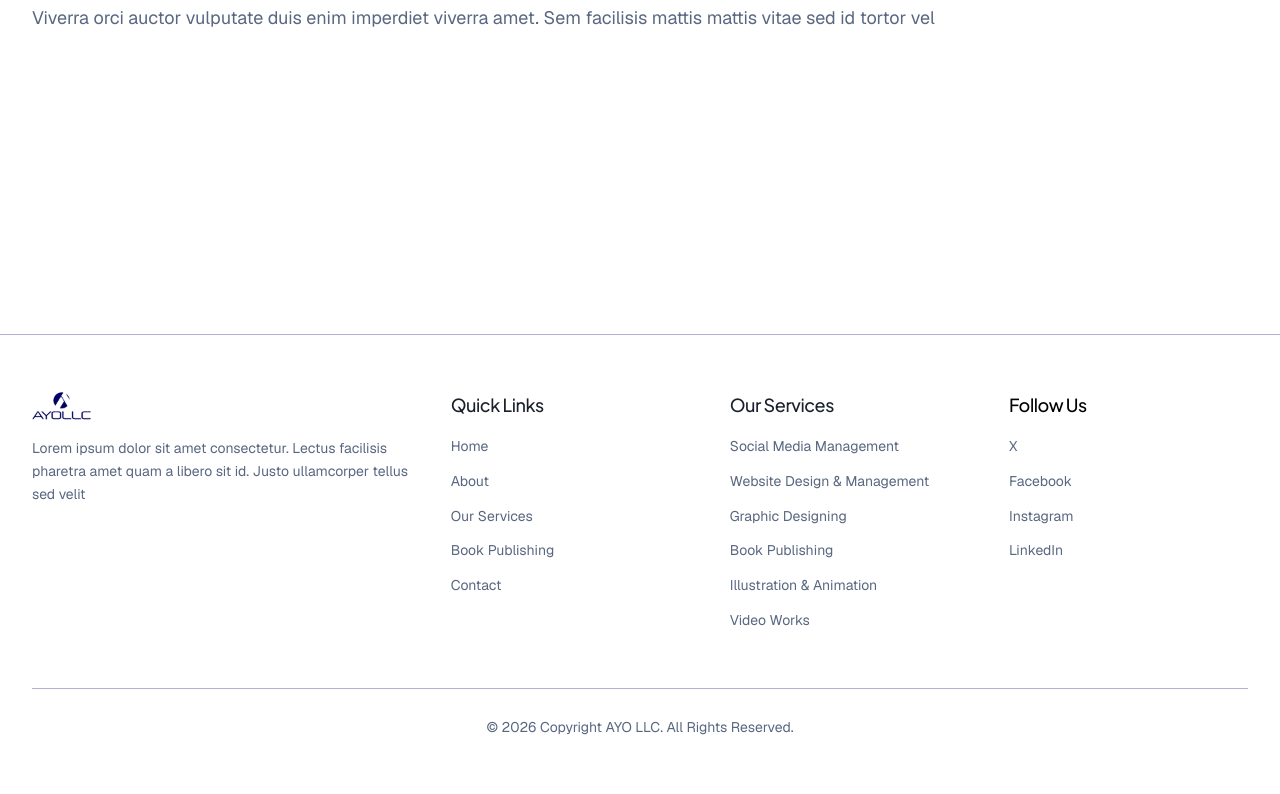
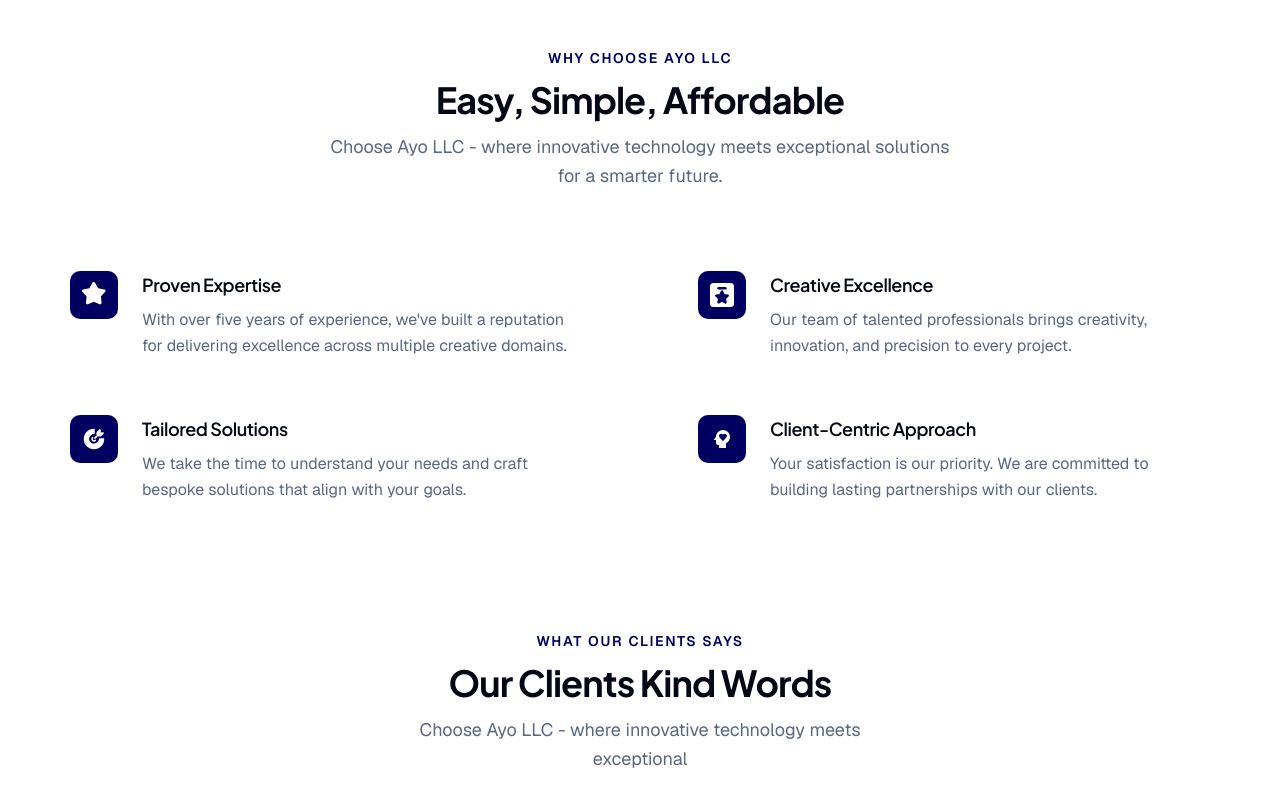
Before and after one commit to AyodEji-09/ayo-llc, a Next.js app: page /about in a window 1280 px wide. Shown: the part 466-1260 px from the top of the page. Before the commit the page ends 1231 px from the top, so only its background shows below. Built offline with nearby package versions, Linux system fonts and the light colour scheme.

Commit message:
feat: about page design

```diff
--- a/app/(app)/about/page.tsx
+++ b/app/(app)/about/page.tsx
@@ -1,8 +1,13 @@
+import { AppCarousel } from "@/components/app-carousel";
+import { BenefitCard } from "@/components/benefit-card";
 import { GridWrapper } from "@/components/grid-wrapper";
+import { benefits } from "@/data";
 
 export default function AboutPage() {
   return (
-    <div className="mx-auto max-w-7xl px-4 pt-8 pb-28 sm:px-6 sm:pt-12 sm:pb-14 lg:px-8">
+    <div className="mx-auto max-w-7xl space-y-24 px-4 pt-8 pb-28 sm:space-y-28 sm:px-6 sm:pt-12 lg:space-y-32 lg:px-8">
+      {/* about  */}
+      <div>
         <GridWrapper
           header="About AYO LLC"
           subtitle="LOREM IPSUM DOLOR"
@@ -11,17 +16,61 @@
 
         <p className="text-primary mt-6 text-base leading-relaxed font-normal sm:text-lg">
           Lorem ipsum dolor sit amet consectetur. Viverra orci auctor vulputate
-        duis enim imperdiet viverra amet. Sem facilisis mattis mattis vitae sed
-        id tortor vel. Eget vulputate nibh sagittis nisl condimentum sed
+          duis enim imperdiet viverra amet. Sem facilisis mattis mattis vitae
+          sed id tortor vel. Eget vulputate nibh sagittis nisl condimentum sed
           placerat eget lacus. Aenean neque sagittis aliquam tellus neque
           est.Lorem ipsum dolor sit amet consectetur. Viverra orci auctor
-        vulputate duis enim imperdiet viverra amet. Sem facilisis mattis mattis
-        vitae sed id tortor vel. Eget vulputate nibh sagittis nisl condimentum
-        sed placerat eget lacus. Aenean neque sagittis aliquam tellus neque
-        est.Lorem ipsum dolor sit amet consectetur. Viverra orci auctor
-        vulputate duis enim imperdiet viverra amet. Sem facilisis mattis mattis
-        vitae sed id tortor vel
+          vulputate duis enim imperdiet viverra amet. Sem facilisis mattis
+          mattis vitae sed id tortor vel. Eget vulputate nibh sagittis nisl
+          condimentum sed placerat eget lacus. Aenean neque sagittis aliquam
+          tellus neque est.Lorem ipsum dolor sit amet consectetur. Viverra orci
+          auctor vulputate duis enim imperdiet viverra amet. Sem facilisis
+          mattis mattis vitae sed id tortor vel
         </p>
+      </div>
+
+      {/* why choose ayo llc */}
+      <section>
+        <div className="mx-auto max-w-2xl text-center">
+          <p className="text-secondary text-xs font-semibold tracking-[0.12em] uppercase sm:text-sm">
+            Why Choose Ayo LLC
+          </p>
+          <h2 className="mt-3 mb-3 text-3xl font-bold tracking-tight text-[#040815] md:text-4xl">
+            Easy, Simple, Affordable
+          </h2>
+          <p className="text-primary text-base leading-relaxed font-normal sm:text-lg">
+            Choose Ayo LLC - where innovative technology meets exceptional
+            solutions <br />
+            for a smarter future.
+          </p>
+        </div>
+
+        <div className="mt-16 grid justify-items-center gap-x-8 gap-y-12 sm:mt-20 sm:grid-cols-2 sm:gap-x-10 sm:gap-y-14">
+          {benefits.map((benefits, idx) => (
+            <BenefitCard key={idx} {...benefits} />
+          ))}
+        </div>
+      </section>
+
+      {/* reviews */}
+      <section>
+        <div className="mx-auto max-w-2xl text-center">
+          <p className="text-secondary text-xs font-semibold tracking-[0.12em] uppercase sm:text-sm">
+            WHAT OUR CLIENTS SAYS
+          </p>
+          <h2 className="mt-3 mb-3 text-3xl font-bold tracking-tight text-[#040815] md:text-4xl">
+            Our Clients Kind Words
+          </h2>
+          <p className="text-primary text-base leading-relaxed font-normal sm:text-lg">
+            Choose Ayo LLC - where innovative technology meets <br />
+            exceptional
+          </p>
+        </div>
+
+        <div className="mt-16 sm:mt-20">
+          <AppCarousel type="review" />
+        </div>
+      </section>
     </div>
   );
 }
--- a/app/(app)/layout.tsx
+++ b/app/(app)/layout.tsx
@@ -8,7 +8,7 @@
   return (
     <div className="flex min-h-screen flex-col">
       <Navbar />
-      <main className="grow pt-24 sm:pt-28">{children}</main>
+      <main className="grow">{children}</main>
     </div>
   );
 }
--- a/app/page.tsx
+++ b/app/page.tsx
@@ -110,6 +110,7 @@
           </div>
         </section>
 
+        {/* reviews */}
         <section>
           <div className="mx-auto max-w-2xl text-center">
             <p className="text-secondary text-xs font-semibold tracking-[0.12em] uppercase sm:text-sm">
```
Lines whose indentation alone changed are shown as unchanged.
